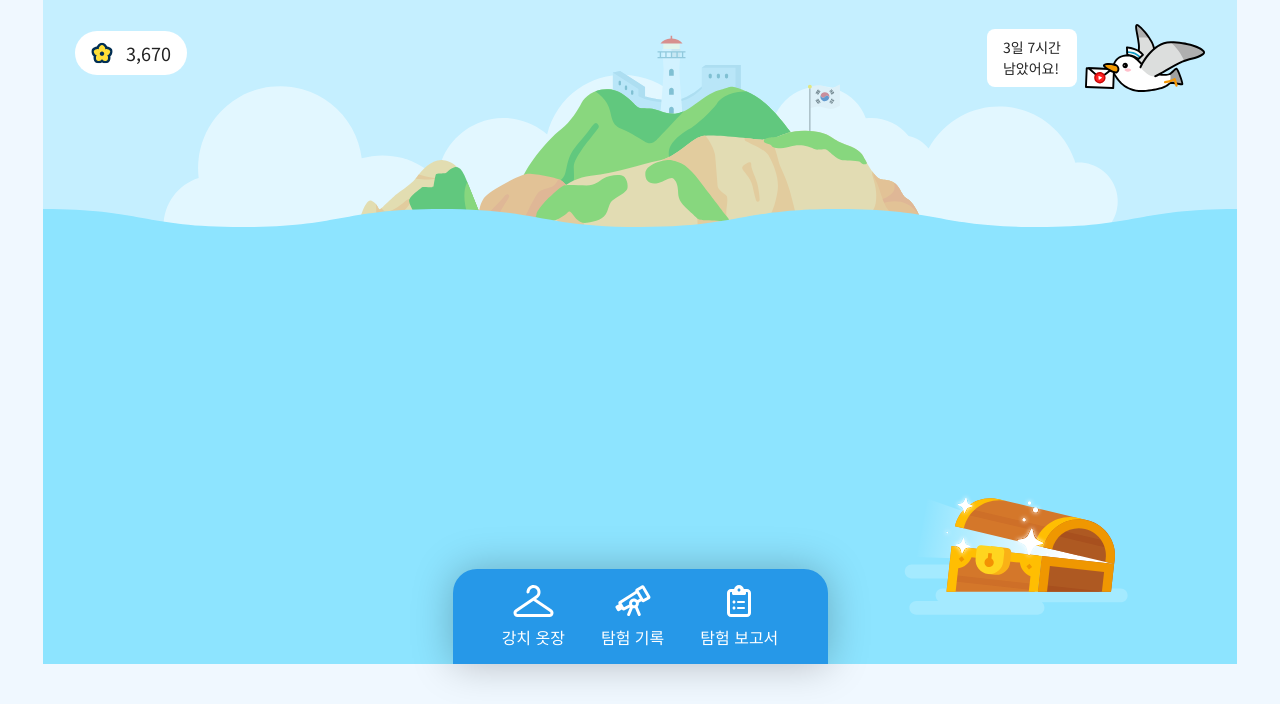
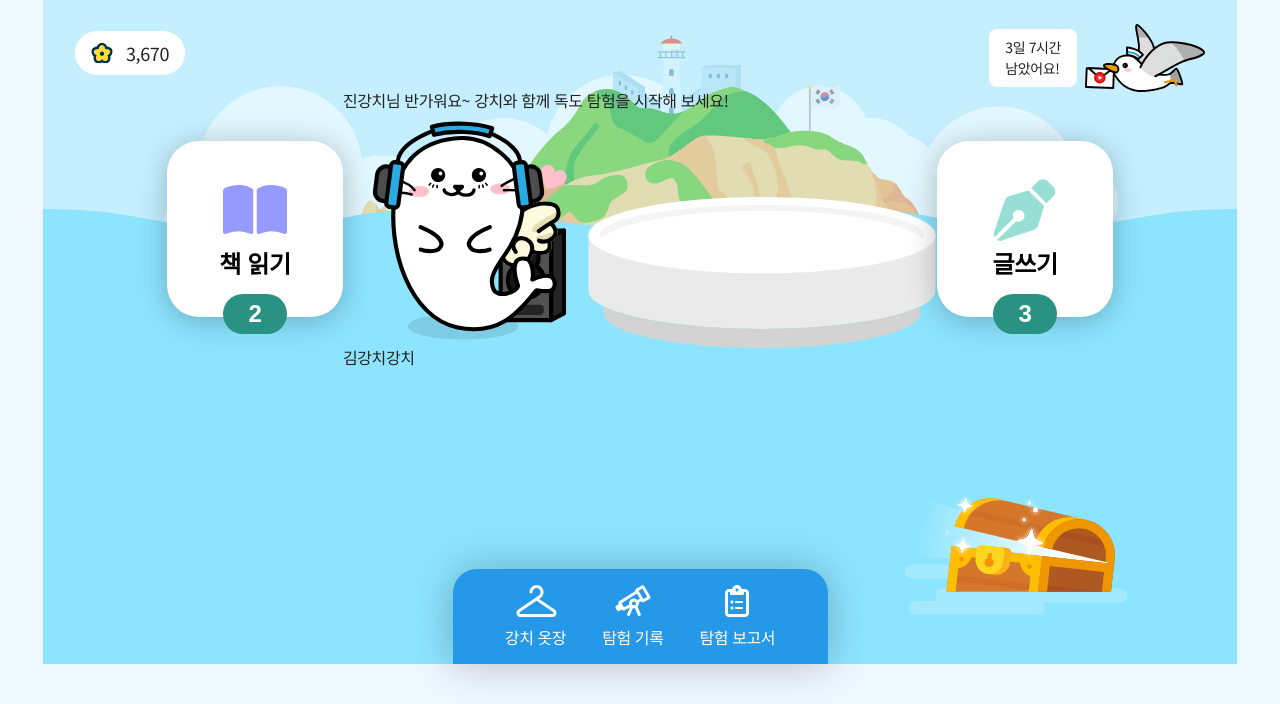
Before and after one commit to seraleedev/maeil-publishing-test, a plain HTML site: page index.html in a window 1280 px wide. Shown: the part 96-800 px from the top of the page. Drawn offline with Linux system fonts and the light colour scheme.

Commit message:
feature: 책읽기, 글쓰기 버튼 스타일링 완료

```diff
--- a/css/reset.css
+++ b/css/reset.css
@@ -85,6 +85,7 @@ video {
   font-size: 100%;
   font: inherit;
   vertical-align: baseline;
+  letter-spacing: -0.4px;
 }
 
 article,
--- a/css/style.scss
+++ b/css/style.scss
@@ -4,11 +4,14 @@
 $textColor: #222;
 $redColor: #fc4c4e;
 $primaryColor: #2698e8;
-$boxShadow: 0 0 40px rgba(0, 0, 0, 0.25);
+$badgeColor: #299282;
+$boxShadow1: 0 0 40px rgba(0, 0, 0, 0.25);
+$boxShadow2: 0 4px 30px rgba(0, 0, 0, 0.25);
 $basicSize: 1rem;
 $largeSize: 1.5rem;
 $smallSize: 0.875rem;
 $mediumSize: 1.125rem;
+
 // mixin
 @mixin flexCenter() {
   display: flex;
@@ -77,6 +80,7 @@ body {
   color: white;
   @include flexCenter();
   font-size: 8px;
+  vertical-align: middle;
   font-weight: 700;
   background-color: $redColor;
   border-radius: 100%;
@@ -136,6 +140,42 @@ body {
   }
 }
 // section-middle
+.section-middle {
+  @include flexCenter();
+}
+.large-btn {
+  @extend .btn;
+  position: relative;
+  width: 176px;
+  height: 176px;
+  background: white;
+  border-radius: 32px;
+  box-shadow: $boxShadow2;
+  gap: 8px;
+  img {
+    width: 64px;
+    height: 64px;
+  }
+  h2 {
+    font-size: $largeSize;
+    font-weight: 700;
+  }
+}
+
+.large-btn-badge {
+  @include flexCenter();
+  width: 64px;
+  height: 40px;
+  position: absolute;
+  bottom: -10%;
+  left: 50%;
+  transform: translate(-50%);
+  background: $badgeColor;
+  font-weight: 700;
+  color: white;
+  font-size: $largeSize;
+  border-radius: 50px;
+}
 // section-bottom
 .section-bottom {
   @include flexCenter();
@@ -150,7 +190,7 @@ body {
   height: 95px;
   border-radius: 24px 24px 0 0;
   background-color: $primaryColor;
-  box-shadow: $boxShadow;
+  box-shadow: $boxShadow1;
 }
 .footer-list {
   @include flexCenter();
--- a/index.html
+++ b/index.html
@@ -70,7 +70,28 @@
           </div>
         </aside>
 
-        <article class="section-middle"></article>
+        <article class="section-middle">
+          <button class="large-btn">
+            <img src="img/icon-book.svg" alt="icon-book" />
+            <h2>책 읽기</h2>
+            <p class="large-btn-badge">2</p>
+          </button>
+          <div class="section-greeting">
+            <figure>
+              <p>진강치님 반가워요~ 강치와 함께 독도 탐험을 시작해 보세요!</p>
+            </figure>
+            <div class="charactor-wrapper">
+              <img src="img/kangchi.svg" alt="kangchi-illust" />
+              <img src="img/floor.svg" alt="floor-illust" />
+              <p>김강치강치</p>
+            </div>
+          </div>
+          <button class="large-btn">
+            <img src="img/icon-pen.svg" alt="icon-pen" />
+            <h2>글쓰기</h2>
+            <p class="large-btn-badge">3</p>
+          </button>
+        </article>
 
         <footer class="section-bottom">
           <div class="footer-list-container">
```
Also changed, not shown: css/style.css, 1 other file.
